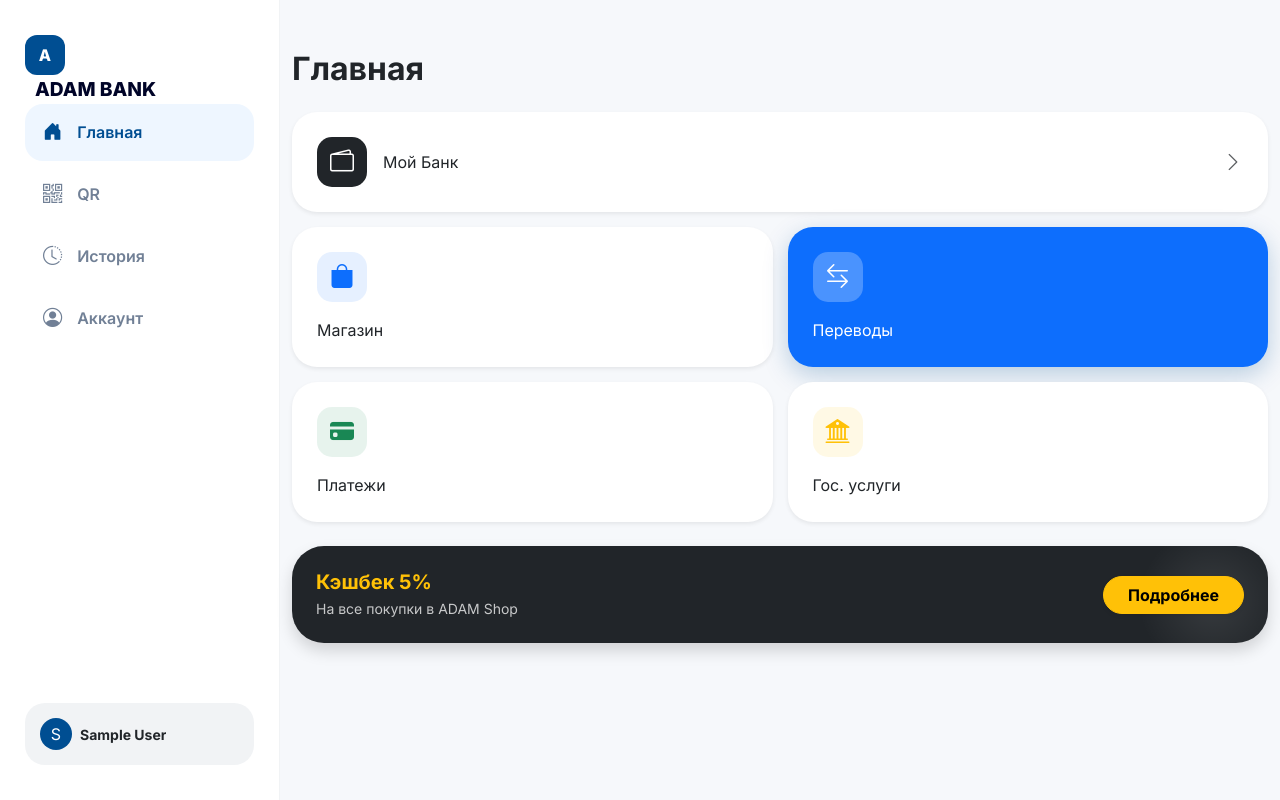
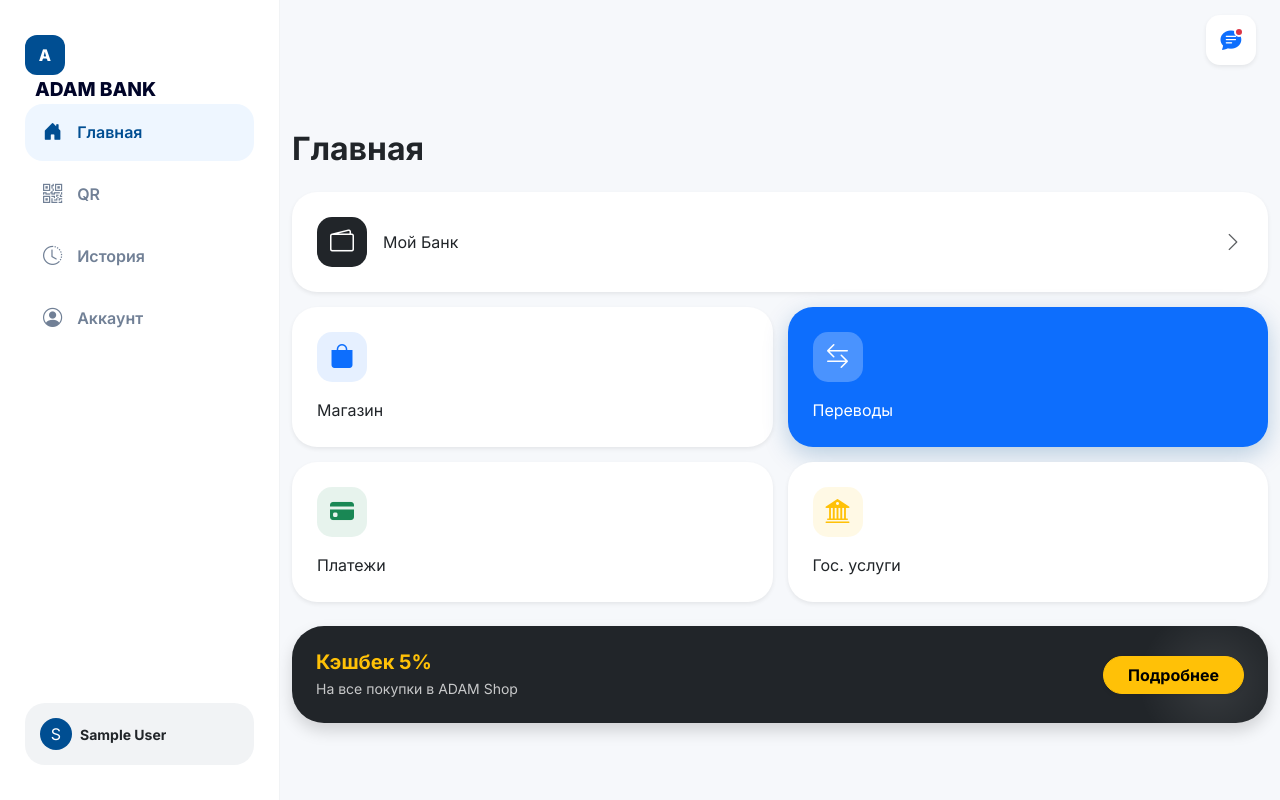
Before and after one commit to ale742/ADAM-bank12345, a Vue app in the folder frontend/: page / in a window 1280 px wide. Built offline with nearby package versions, Linux system fonts and the light colour scheme; sample sign-in values are in the browser's storage.

Commit message:
feat: add Message button in PC version

```diff
--- a/frontend/src/views/HomeView.vue
+++ b/frontend/src/views/HomeView.vue
@@ -1,6 +1,8 @@
 <template>
   <!-- Добавляем обертку app-layout для управления сеткой -->
   <div class="app-layout" :class="{ 'dark-theme': auth.isDarkMode }">
+
+
 
     <!-- 1. SIDEBAR ДЛЯ ПК (Виден только на больших экранах d-lg-flex) -->
     <aside class="desktop-sidebar d-none d-lg-flex">
@@ -33,8 +35,21 @@
       </div>
     </aside>
 
+
+
     <!-- 2. ОСНОВНОЙ КОНТЕНТНЫЙ БЛОК -->
     <div class="main-wrapper">
+
+      <!-- ВЕРХНЯЯ ПАНЕЛЬ ДЛЯ ПК (Видна только на d-lg-flex) -->
+<header class="desktop-top-header d-none d-lg-flex align-items-center justify-content-between px-4 py-3">
+    <!-- Можно оставить пустым или перенести сюда поиск, но главное — иконка справа -->
+    <div class="ms-auto d-flex align-items-center gap-3">
+        <div class="message-btn-pc shadow-sm" @click="goTo('/messages')">
+            <i class="bi bi-chat-text-fill text-primary"></i>
+            <span class="notification-dot"></span>
+        </div>
+    </div>
+</header>
 
       <!-- Мобильный Хедер (Скрыт на ПК через d-lg-none) -->
       <header class="app-header bg-white shadow-sm fixed-top d-lg-none">
@@ -216,4 +231,46 @@ const isActive = (path) => route.path === path;
 }
 .brand-logo-img { width: 40px; height: 40px; border-radius: 10px; }
 .no-scrollbar::-webkit-scrollbar { display: none; }
+
+/* СТИЛЬ ИКОНКИ СООБЩЕНИЙ НА ПК */
+.desktop-top-header {
+    width: 100%;
+    height: 80px;
+    background: transparent; /* Оставляем прозрачным, чтобы не перегружать */
+}
+
+.message-btn-pc {
+    width: 50px;
+    height: 50px;
+    background-color: var(--bg-card); /* Белая в светлой, темная в темной теме */
+    border-radius: 14px;
+    display: flex;
+    align-items: center;
+    justify-content: center;
+    cursor: pointer;
+    position: relative;
+    font-size: 1.3rem;
+    transition: 0.3s cubic-bezier(0.175, 0.885, 0.32, 1.275);
+}
+
+.message-btn-pc:hover {
+    transform: scale(1.1);
+    box-shadow: 0 10px 20px rgba(0, 0, 0, 0.05);
+}
+
+.message-btn-pc:active {
+    transform: scale(0.95);
+}
+
+/* Красная точка уведомления */
+.notification-dot {
+    position: absolute;
+    top: 12px;
+    right: 12px;
+    width: 10px;
+    height: 10px;
+    background-color: #dc3545;
+    border: 2px solid var(--bg-card);
+    border-radius: 50%;
+}
 </style>
```
Also changed, not shown: frontend/src/style.css (+16 -15 lines).
